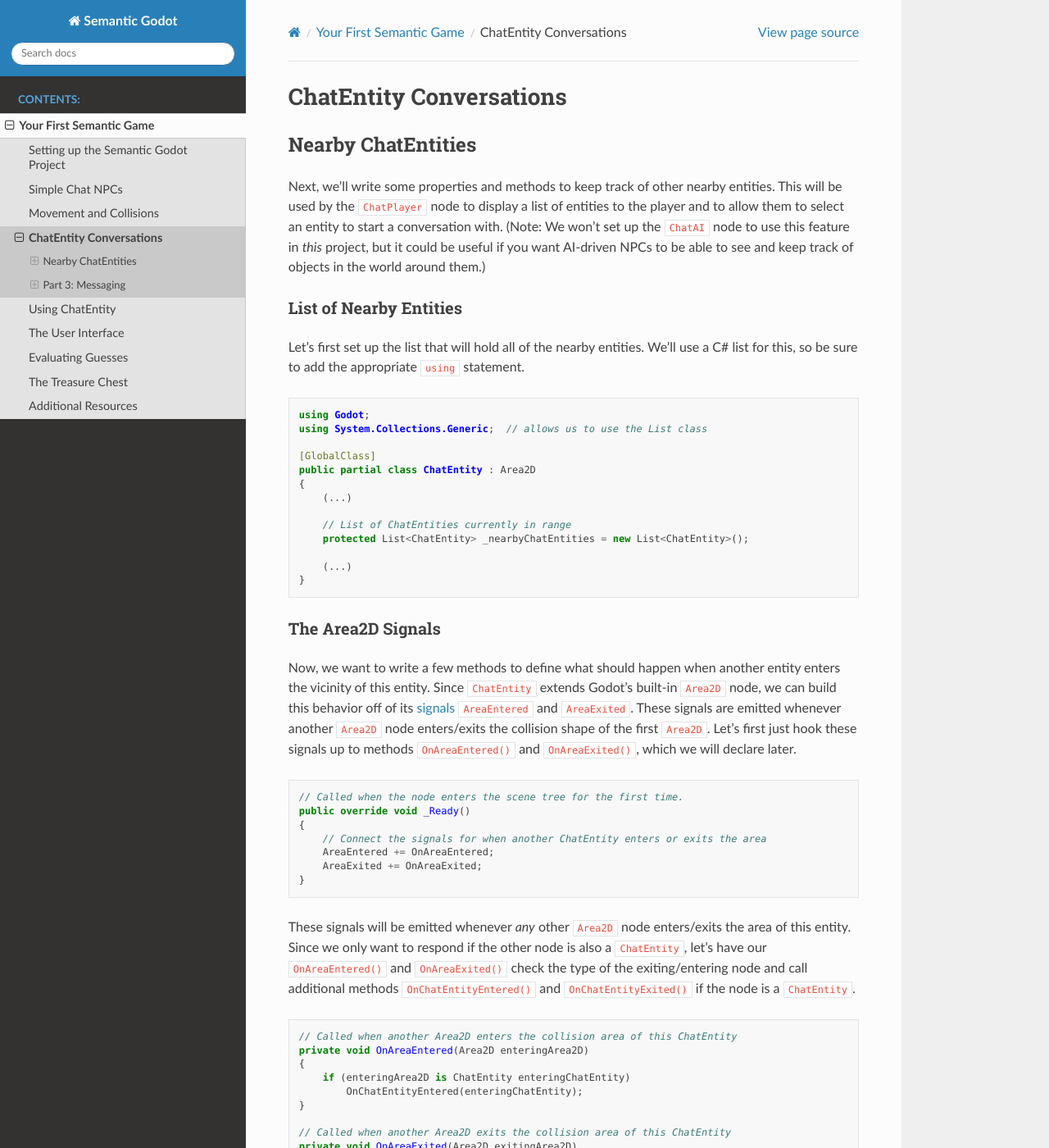
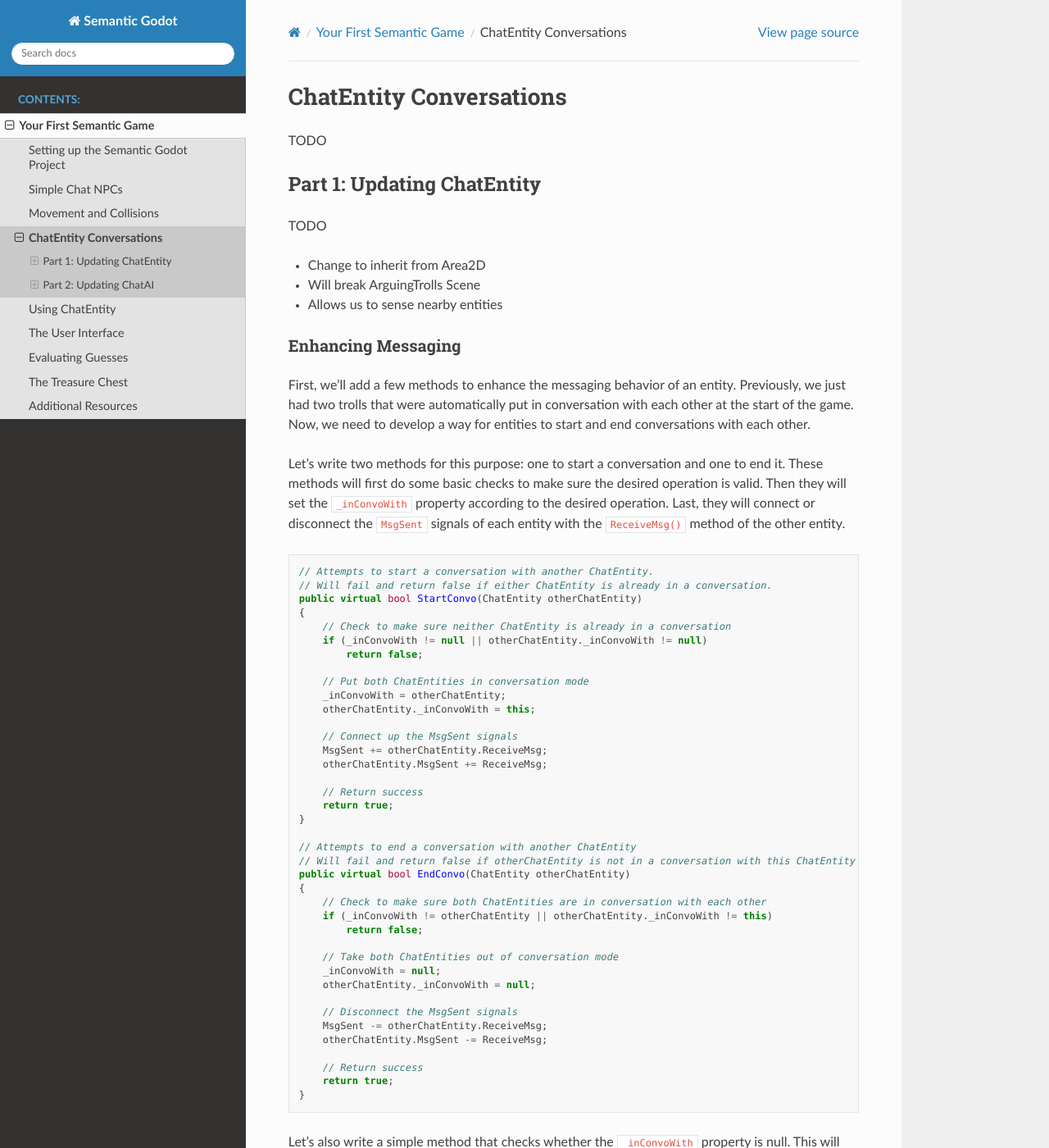
Before and after one commit to RaiderSoft/semantic-godot, a Sphinx documentation site: the page built from docs/first_semantic_game/04.chatEntity_conversations.rst, in a window 1280 px wide and 1400 px high. Shown: the whole window at 82% size. Built offline with Sphinx 7.4.7 and the Read the Docs theme 2.0.0, drawn with Linux system fonts in a browser that asks for light colours; some of the changed text lies outside the part shown.

Commit message:
Reorganize and add some descriptive text

```diff
--- a/docs/first_semantic_game/04.chatEntity_conversations.rst
+++ b/docs/first_semantic_game/04.chatEntity_conversations.rst
@@ -1,17 +1,94 @@
 ChatEntity Conversations
 ========================
 
+TODO
+
+Part 1: Updating ChatEntity
+---------------------------
+
+TODO
+
+* Change to inherit from Area2D
+* Will break ArguingTrolls Scene
+* Allows us to sense nearby entities
+
+Enhancing Messaging
+^^^^^^^^^^^^^^^^^^^
+
+First, we'll add a few methods to enhance the messaging behavior of an entity. Previously, we just
+had two trolls that were automatically put in conversation with each other at the start of the
+game. Now, we need to develop a way for entities to start and end conversations with each other.
+
+Let's write two methods for this purpose: one to start a conversation and one to end it. These
+methods will first do some basic checks to make sure the desired operation is valid. Then they will
+set the ``_inConvoWith`` property according to the desired operation. Last, they will connect or
+disconnect the ``MsgSent`` signals of each entity with the ``ReceiveMsg()`` method of the other
+entity.
+
+.. code-block:: csharp
+
+    // Attempts to start a conversation with another ChatEntity.
+    // Will fail and return false if either ChatEntity is already in a conversation.
+    public virtual bool StartConvo(ChatEntity otherChatEntity)
+    {
+        // Check to make sure neither ChatEntity is already in a conversation
+        if (_inConvoWith != null || otherChatEntity._inConvoWith != null)
+            return false;
+
+        // Put both ChatEntities in conversation mode
+        _inConvoWith = otherChatEntity;
+        otherChatEntity._inConvoWith = this;
+
+        // Connect up the MsgSent signals
+        MsgSent += otherChatEntity.ReceiveMsg;
+        otherChatEntity.MsgSent += ReceiveMsg;
+
+        // Return success
+        return true;
+    }
+
+    // Attempts to end a conversation with another ChatEntity
+    // Will fail and return false if otherChatEntity is not in a conversation with this ChatEntity
+    public virtual bool EndConvo(ChatEntity otherChatEntity)
+    {
+        // Check to make sure both ChatEntities are in conversation with each other
+        if (_inConvoWith != otherChatEntity || otherChatEntity._inConvoWith != this)
+            return false;
+
+        // Take both ChatEntities out of conversation mode
+        _inConvoWith = null;
+        otherChatEntity._inConvoWith = null;
+
+        // Disconnect the MsgSent signals
+        MsgSent -= otherChatEntity.ReceiveMsg;
+        otherChatEntity.MsgSent -= ReceiveMsg;
+
+        // Return success
+        return true;
+    }
+
+Let's also write a simple method that checks whether the ``_inConvoWith`` property is null. This
+will provide a simple (and public) way to check whether the entity is in a conversation at any
+given moment. (We'll use this later to keep the player from moving while in a conversation.)
+
+.. code-block:: csharp
+
+    // Returns true if currently in a conversation, false otherwise
+    public virtual bool InConvo()
+    {
+        return _inConvoWith != null;
+    }
+
 Nearby ChatEntities
---------------------
+^^^^^^^^^^^^^^^^^^^
 
-Next, we'll write some properties and methods to keep track of other nearby entities. This will be
-used by the ``ChatPlayer`` node to display a list of entities to the player and to allow them to
-select an entity to start a conversation with. (Note: We won't set up the ``ChatAI`` node to use
-this feature in *this* project, but it could be useful if you want AI-driven NPCs to be able to see
-and keep track of objects in the world around them.)
+Next, we will write some properties and methods to keep track of other nearby entities. This will
+be used to display a list of entities to the player and will allow them to start a conversation
+with the nearest entity. (Note: We won't set up the NPCs to use this feature in *this* project, but
+it could be useful if you want GPT-4 powered NPCs to be able to see and keep track of objects in
+the world around them.)
 
-List of Nearby Entities
-^^^^^^^^^^^^^^^^^^^^^^^
+**List of Nearby Entities**
 
 Let's first set up the list that will hold all of the nearby entities. We'll use a C# list for
 this, so be sure to add the appropriate ``using`` statement.
@@ -32,8 +109,7 @@ this, so be sure to add the appropriate ``using`` statement.
         (...)
     }
 
-The Area2D Signals
-^^^^^^^^^^^^^^^^^^
+**The Area2D Signals**
 
 Now, we want to write a few methods to define what should happen when another entity enters the
 vicinity of this entity. Since ``ChatEntity`` extends Godot's built-in ``Area2D`` node, we can
@@ -75,8 +151,7 @@ additional methods ``OnChatEntityEntered()`` and ``OnChatEntityExited()`` if the
             OnChatEntityExited(exitingChatEntity);
     }
 
-Other Methods
-^^^^^^^^^^^^^
+**Other Methods**
 
 Now we can write the ``OnChatEntityEntered()`` and ``OnChatEntityExited()`` methods. For right now
 these methods will simply add/remove entities from the ``_nearbyChatEntities`` list. However, we
@@ -130,117 +205,17 @@ is closest to this entity.
         }
     }
 
-Part 3: Messaging
------------------
+Part 2: Updating ChatAI
+-----------------------
 
-The last aspect of the ``ChatEntity`` script that we need to write will handle messaging. For this
-project, all messaging will happen in conversations between two entities. In other words, to send
-or receive any messages, an entity will first have to start a conversation with another entity.
-Then, while in that conversation, they will only be able to send messages to and receive messages
-from each other.
+TODO
 
-_inConvoWith Property
-^^^^^^^^^^^^^^^^^^^^^
+Updating the Script
+^^^^^^^^^^^^^^^^^^^
 
-We'll first set up a property that will hold a reference to the other entity that this
-entity is currently in conversation with. If this enitty is not in a conversation, then this
-property will be null.
+TODO
 
-.. code-block:: csharp
+Attaching to Gralk
+^^^^^^^^^^^^^^^^^^
 
-    // Holds a reference to the other ChatEntity that this ChatEntity is currently in conversation with
-    protected ChatEntity _inConvoWith = null;
-
-We can also write a simple method that checks whether this property is not null (i.e. the entity is
-in a conversation).
-
-.. code-block:: csharp
-
-    // Returns true if currently in a conversation, false otherwise
-    public virtual bool InConvo()
-    {
-        return _inConvoWith != null;
-    }
-
-Sending and Receiving Messages
-^^^^^^^^^^^^^^^^^^^^^^^^^^^^^^
-
-In order to facilitate sending messages between two entities, we'll set up a Godot
-`signal <https://docs.godotengine.org/en/stable/tutorials/scripting/c_sharp/c_sharp_signals.html>`_
-to be emitted by an entity when it sends a message. This signal will carry the content of the
-message as a parameter and will be picked up by the other entity.
-
-.. code-block:: csharp
-
-    // A Godot signal for sending a message
-    [Signal]
-    public delegate void MsgSentEventHandler(string msg);
-
-Now, let's set up some basic stub methods for handling receiving and sending messages. For now, the
-``SendMsg()`` method will simply emit the ``MsgSent`` signal (using ``CallDeferred()`` for thread
-safety), but we'll declare it ``virtual`` so it can be expanded. The ``ReceiveMsg()`` method is
-just a stub that will need to be overridded by the ``ChatAI`` and ``ChatPlayer`` scripts.
-
-.. code-block:: csharp
-
-    // A useful shorthand for sending a message
-    public virtual void SendMsg(string msg)
-    {
-        CallDeferred("emit_signal", SignalName.MsgSent, msg);
-    }
-
-    // Called when ChatEntity _inConvoWith emits a MsgSent signal
-    public virtual void ReceiveMsg(string msg)
-    {
-        // Definition should be filled in by inheriting class
-    }
-
-Starting and Ending Conversations
-^^^^^^^^^^^^^^^^^^^^^^^^^^^^^^^^^
-
-Finally, we can write the methods for starting and ending a conversation. These methods will first do
-some basic checks to make sure the desired operation is valid. Then they will set the
-``_inConvoWith`` property according to the desired operation. Last, they will connect or disconnect
-the ``MsgSent`` signals of each entity with the ``ReceiveMsg()`` method of the other entity.
-
-.. code-block:: csharp
-
-    // Attempts to start a conversation with another ChatEntity.
-    // Will fail and return false if either ChatEntity is already in a conversation.
-    public virtual bool StartConvo(ChatEntity otherChatEntity)
-    {
-        // Check to make sure neither ChatEntity is already in a conversation
-        if (_inConvoWith != null || otherChatEntity._inConvoWith != null)
-            return false;
-
-        // Put both ChatEntities in conversation mode
-        _inConvoWith = otherChatEntity;
-        otherChatEntity._inConvoWith = this;
-
-        // Connect up the MsgSent signals
-        MsgSent += otherChatEntity.ReceiveMsg;
-        otherChatEntity.MsgSent += ReceiveMsg;
-
-        // Return success
-        return true;
-    }
-
-    // Attempts to end a conversation with another ChatEntity
-    // Will fail and return false if otherChatEntity is not in a conversation with this ChatEntity
-    public virtual bool EndConvo(ChatEntity otherChatEntity)
-    {
-        // Check to make sure both ChatEntities are in conversation with each other
-        if (_inConvoWith != otherChatEntity || otherChatEntity._inConvoWith != this)
-            return false;
-
-        // Take both ChatEntities out of conversation mode
-        _inConvoWith = null;
-        otherChatEntity._inConvoWith = null;
-
-        // Disconnect the MsgSent signals
-        MsgSent -= otherChatEntity.ReceiveMsg;
-        otherChatEntity.MsgSent -= ReceiveMsg;
-
-        // Return success
-        return true;
-    }
+TODO
```
